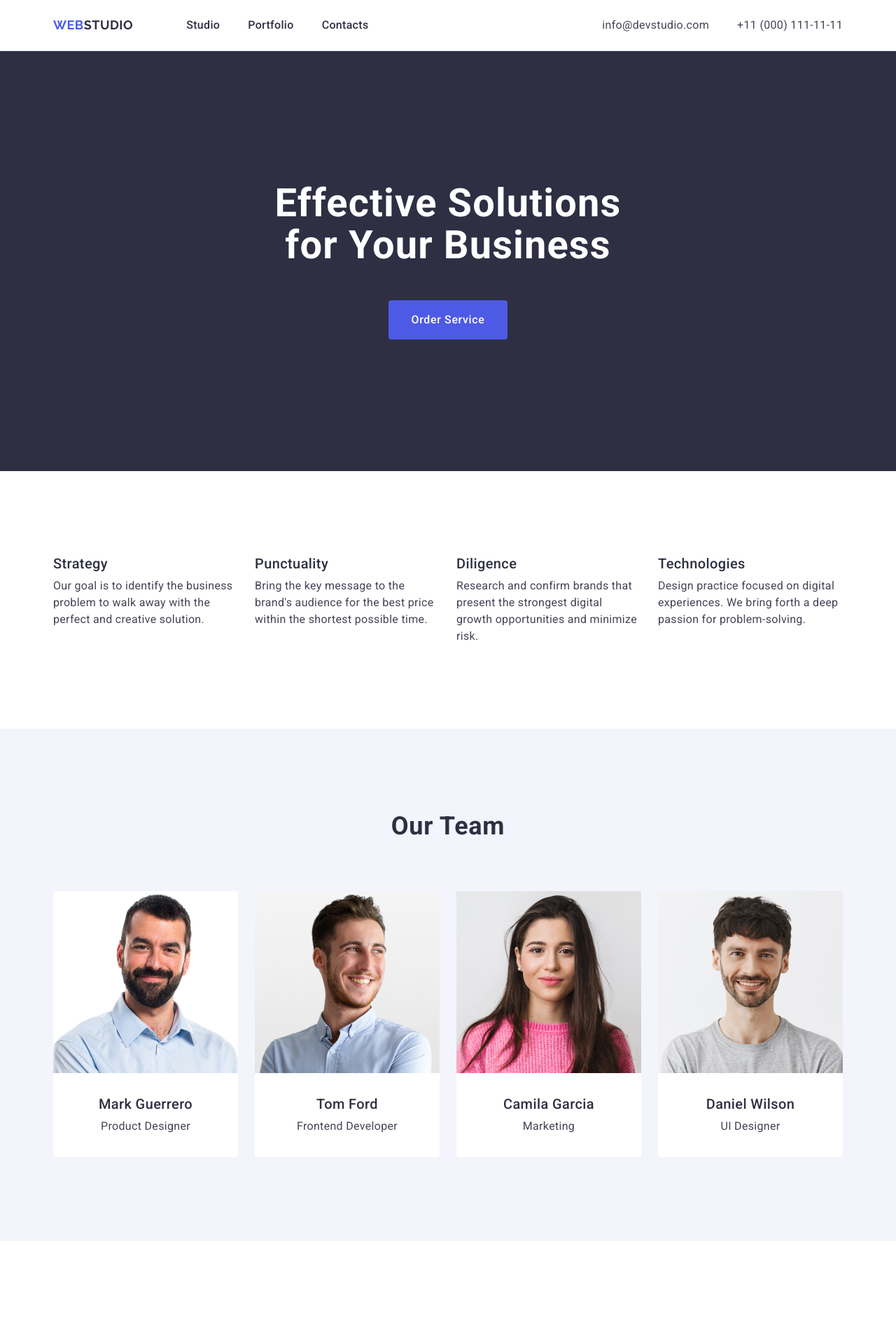
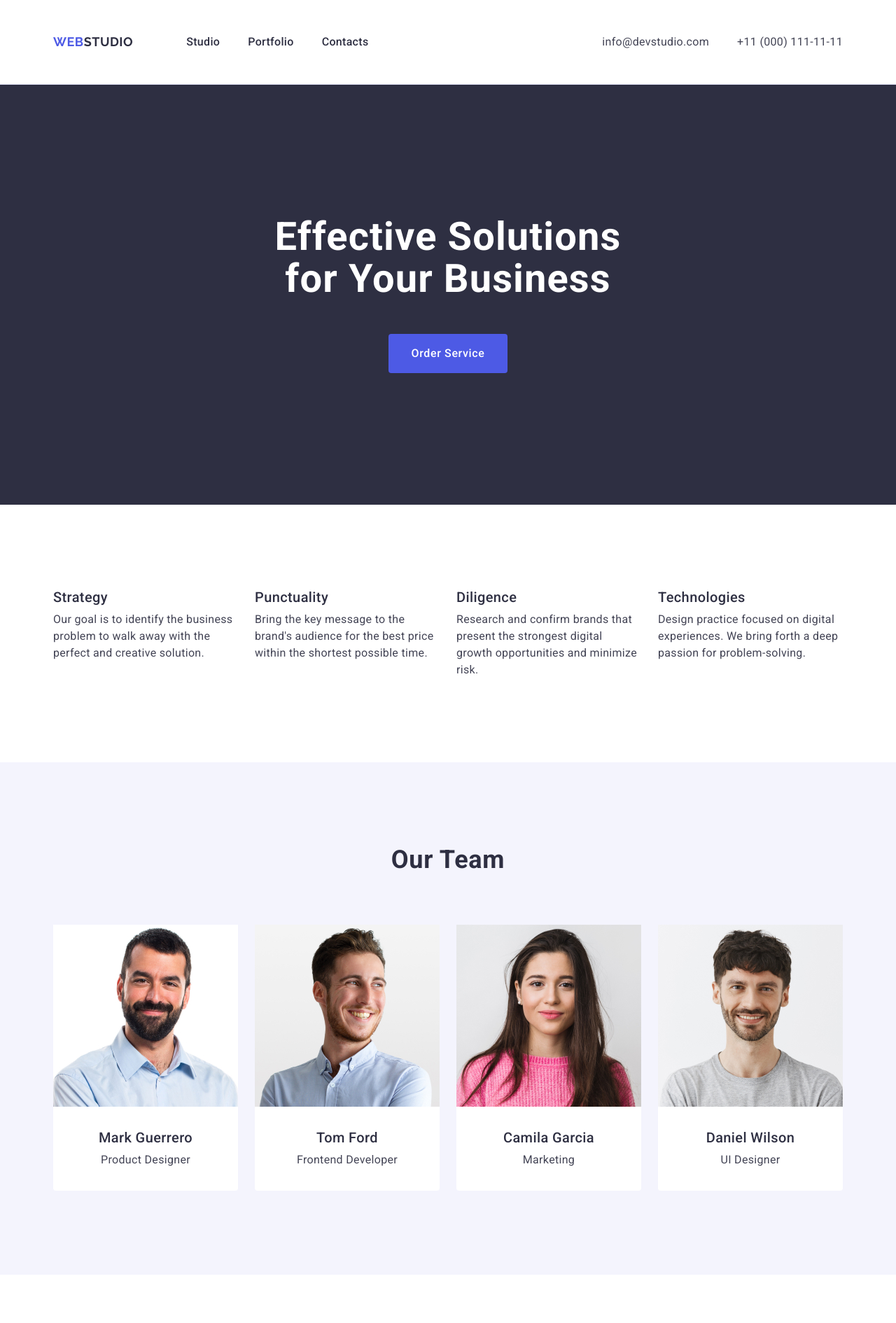
Before and after one commit to nikilandgello/goit-markup-hw-03, a plain HTML site: page index.html in a window 1280 px wide. Shown: the top 1890 px of the page at 70% size. Drawn offline with nearby package versions, Linux system fonts and the light colour scheme.

Commit message:
refinement

```diff
--- a/css/style.css
+++ b/css/style.css
@@ -91,6 +91,10 @@ a {
     display: flex;
 }
 
+.nav-header {
+    align-items: center;
+}
+
 .page-header .container {
     justify-content: space-between;
     align-items: center;
@@ -128,6 +132,7 @@ a {
     line-height: 1.5;
     letter-spacing: 0.02em;
     color: var(--navy-blue);
+    padding: 24px 0;
 }
 
 .menu-nav .link:hover,
@@ -187,6 +192,7 @@ a {
     padding: 16px 32px;
     display: block;
     height: 56px;
+    min-width: 169px;
     border: none;
     border-radius: 4px;
     margin: 0 auto;
@@ -257,13 +263,12 @@ a {
     border-radius: 0 0 4px 4px;
 }
 
-.our-team-groups .groups-title {
-    margin-top: 32px;
-    margin-bottom: 8px;
+.our-team-groups .card-team-text {
+    padding: 32px 0;
 }
 
-.our-team-groups .groups-text {
-    margin-bottom: 32px;
+.our-team-groups .groups-title {
+    margin-bottom: 8px;
 }
 
 /** SECTION-4 "our-portfolio"**/
@@ -288,7 +293,7 @@ a {
 }
 
 .our-portfolio-groups .card-portfolio {
-    flex-basis: calc((100%-48px)/3);
+    width: calc((100%-48px)/3);
 }
 
 .our-portfolio-groups .card-portfolio-text {
@@ -311,6 +316,7 @@ a {
 
 .footer .logo {
     margin-bottom: 16px;
+    display: inline-block
 }
 
 .footer .logo-studio {
--- a/index.html
+++ b/index.html
@@ -71,32 +71,40 @@
                         src="./images/imgteamCard1.jpg"
                         width="264"
                         alt="Card Mark Guerrero"/>
+                        <div class="card-team-text">
                             <h3 class="groups-title">Mark Guerrero</h3>
                             <p class="groups-text">Product Designer</p>
+                        </div>
                     </li>
                     <li class="card-team">
                         <img
                         src="./images/imgteamCard2.jpg"
                         width="264"
                         alt="Card Tom Ford"/>
+                        <div class="card-team-text">
                             <h3 class="groups-title">Tom Ford</h3>
                             <p class="groups-text">Frontend Developer</p>
+                        </div>
                     </li>
                     <li class="card-team">
                         <img
                         src="./images/imgteamCard3.jpg"
                         width="264"
                         alt="Card Camila Garcia"/>
+                        <div class="card-team-text">
                             <h3 class="groups-title">Camila Garcia</h3>
                             <p class="groups-text">Marketing</p>
+                        </div>
                     </li>
                     <li class="card-team">
                         <img
                         src="./images/imgteamCard4.jpg"
                         width="264"
                         alt="Card Daniel Wilson"/>
+                        <div class="card-team-text">
                             <h3 class="groups-title">Daniel Wilson</h3>
                             <p class="groups-text">UI Designer</p>
+                        </div>
                     </li>
                 </ul>
             </div>
```
Lines whose indentation alone changed are shown as unchanged.
